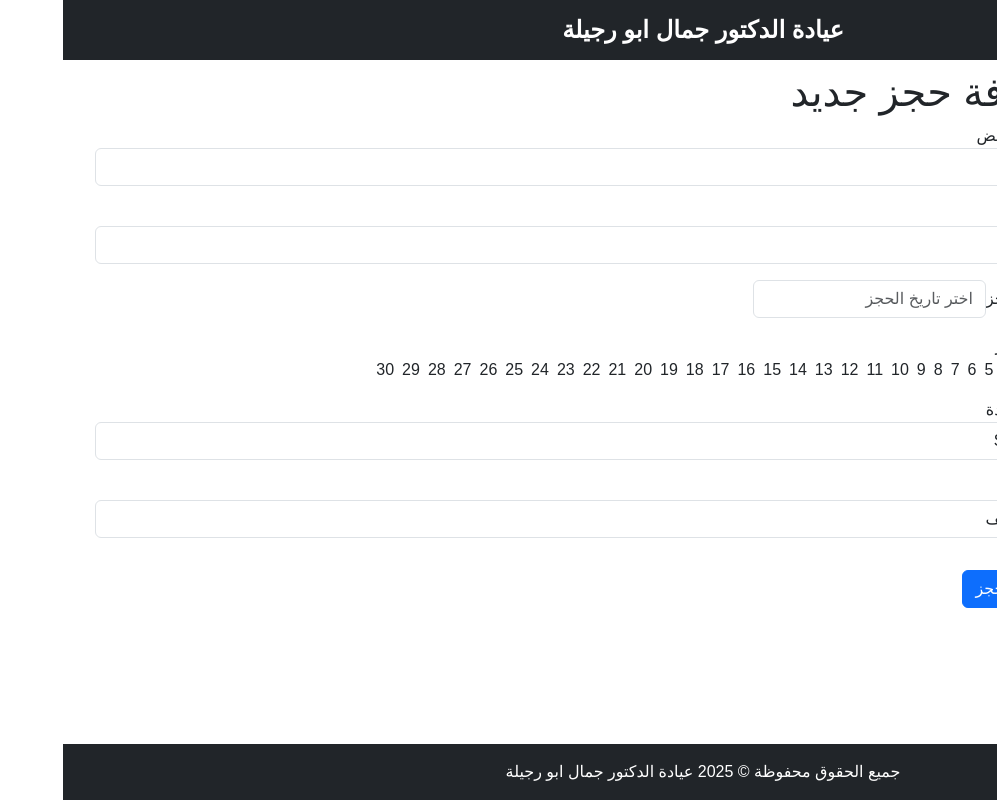
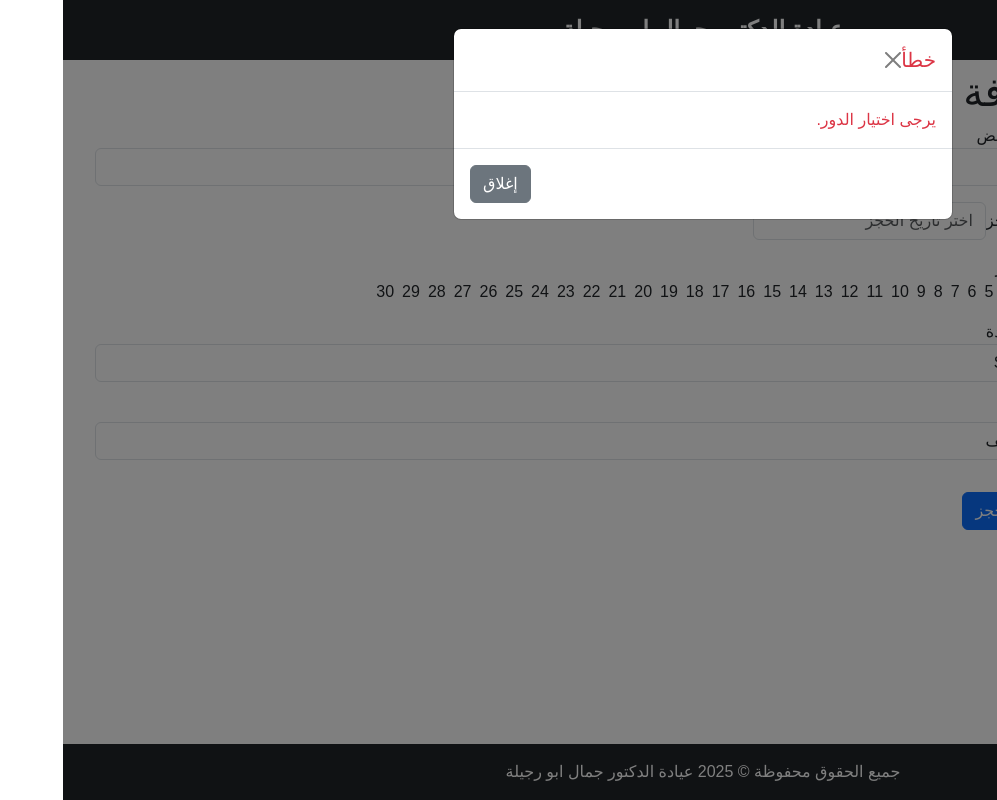
Before and after one commit to omargamal7688/Healthcare, a React (Create React App) app in the folder Clinic_Management_System/Frontend/clinic-app/: page /admin/reservationForm in a window 1280 px wide. Both pictures are taken after typing "Sample", "Sample" into the empty fields and a click on the button "إضافة حجز". Shown: the whole page, without its empty margins (283-1280 px from the left). Built offline with nearby package versions, Linux system fonts and the light colour scheme.

Commit message:
reservation popup

```diff
--- a/Clinic_Management_System/Frontend/clinic-app/src/ReservationForm.js
+++ b/Clinic_Management_System/Frontend/clinic-app/src/ReservationForm.js
@@ -1,18 +1,23 @@
 import React, { useState, useEffect } from "react";
-import { useLocation } from "react-router-dom";
+import { useLocation, useNavigate } from "react-router-dom"; // Import useNavigate
 import DatePicker from "react-datepicker";
 import "react-datepicker/dist/react-datepicker.css";
+import "bootstrap/dist/css/bootstrap.min.css";
 
 const ReservationForm = () => {
   const location = useLocation();
-  const patientName = location.state?.patientName || ""; // Get patient name from state
-  const patientId = location.state?.patientId || ""; // Get patient name from state
+  const navigate = useNavigate(); // Hook for navigation
+
+  const patientName = location.state?.patientName || "";
+  const patientId = location.state?.patientId || null;
 
   const [date, setDate] = useState(null);
   const [turn, setTurn] = useState(null);
   const [clinicName, setClinicName] = useState("");
   const [type, setType] = useState("كشف");
   const [reservedTurns, setReservedTurns] = useState([]);
+  const [modalMessage, setModalMessage] = useState("");
+  const [isSuccess, setIsSuccess] = useState(false);
   const totalChairs = 30;
 
   useEffect(() => {
@@ -36,12 +41,12 @@ const ReservationForm = () => {
   const handleSubmit = async (e) => {
     e.preventDefault();
     if (!turn) {
-      alert("يرجى اختيار الدور.");
+      showModal("يرجى اختيار الدور.", false);
       return;
     }
 
     if (!patientId) {
-      alert("حدث خطأ: لم يتم تحديد المريض.");
+      showModal("حدث خطأ: لم يتم تحديد المريض.", false);
       return;
     }
 
@@ -51,7 +56,7 @@ const ReservationForm = () => {
       clinicName,
       type,
       patient: {
-        id: patientId, // Ensure patientId is correctly set
+        id: patientId,
       },
     };
 
@@ -66,20 +71,35 @@ const ReservationForm = () => {
         body: JSON.stringify(reservationData),
       });
 
-      if (!response.ok) {
-        const errorData = await response.json();
-        throw new Error(errorData.message || "حدث خطأ أثناء الحجز.");
+      const text = await response.text();
+      let result;
+      try {
+        result = JSON.parse(text);
+      } catch {
+        result = text;
       }
 
-      const result = await response.json();
-      console.log("Reservation created:", result);
-      alert("تم الحجز بنجاح!");
+      if (!response.ok) {
+        throw new Error(result.message || result || "حدث خطأ أثناء الحجز.");
+      }
+
+      showModal(result.message || "تم الحجز بنجاح!", true);
     } catch (error) {
       console.error("Error creating reservation:", error);
-      alert(error.message);
+      showModal(error.message, false);
     }
   };
 
+  const showModal = (message, success) => {
+    setModalMessage(message);
+    setIsSuccess(success);
+    new window.bootstrap.Modal(document.getElementById("responseModal")).show();
+  };
+
+  const handleCloseModal = () => {
+    // Navigate to the reservations table page when closing the modal
+    navigate("/admin/reservations");
+  };
 
   return (
     <div className="container mt-5">
@@ -88,10 +108,6 @@ const ReservationForm = () => {
         <div className="mb-3">
           <label>اسم المريض</label>
           <input type="text" className="form-control" value={patientName} readOnly />
-        </div>
-        <div className="mb-3">
-          <label>اسم Id</label>
-          <input type="text" className="form-control" value={patientId} readOnly />
         </div>
 
         <div className="mb-3">
@@ -105,7 +121,7 @@ const ReservationForm = () => {
             dateFormat="yyyy-MM-dd"
             className="form-control"
             minDate={new Date()}
-            filterDate={(date) => date.getDay() !== 5} // Disable Fridays
+            filterDate={(date) => date.getDay() !== 5}
             placeholderText="اختر تاريخ الحجز"
           />
         </div>
@@ -113,21 +129,17 @@ const ReservationForm = () => {
         <div className="mb-3">
           <label>اختر الدور</label>
           <div className="d-flex flex-wrap gap-2" id="chairs-container">
-            {Array.from({ length: totalChairs }, (_, i) => i + 1).map(
-              (num) => (
-                <div
-                  key={num}
-                  className={`chair ${
-                    turn === num ? "selected" : ""
-                  } ${reservedTurns.includes(num) ? "disabled" : ""}`}
-                  onClick={() =>
-                    !reservedTurns.includes(num) && setTurn(num)
-                  }
-                >
-                  {num}
-                </div>
-              )
-            )}
+            {Array.from({ length: totalChairs }, (_, i) => i + 1).map((num) => (
+              <div
+                key={num}
+                className={`chair ${turn === num ? "selected" : ""} ${
+                  reservedTurns.includes(num) ? "disabled" : ""
+                }`}
+                onClick={() => !reservedTurns.includes(num) && setTurn(num)}
+              >
+                {num}
+              </div>
+            ))}
           </div>
           <input type="hidden" name="turn" value={turn || ""} />
         </div>
@@ -163,6 +175,32 @@ const ReservationForm = () => {
           إضافة حجز
         </button>
       </form>
+
+      {/* Bootstrap Modal for Success/Error Messages */}
+      <div className="modal fade" id="responseModal" tabIndex="-1" aria-hidden="true">
+        <div className="modal-dialog">
+          <div className={`modal-content ${isSuccess ? "text-success" : "text-danger"}`}>
+            <div className="modal-header">
+              <h5 className="modal-title">{isSuccess ? "نجاح" : "خطأ"}</h5>
+              <button
+                type="button"
+                className="btn-close"
+                data-bs-dismiss="modal"
+                aria-label="Close"
+                onClick={handleCloseModal} // Navigate when closing modal
+              ></button>
+            </div>
+            <div className="modal-body">
+              {modalMessage}
+            </div>
+            <div className="modal-footer">
+              <button type="button" className="btn btn-secondary" data-bs-dismiss="modal" onClick={handleCloseModal}>
+                إغلاق
+              </button>
+            </div>
+          </div>
+        </div>
+      </div>
     </div>
   );
 };
```
